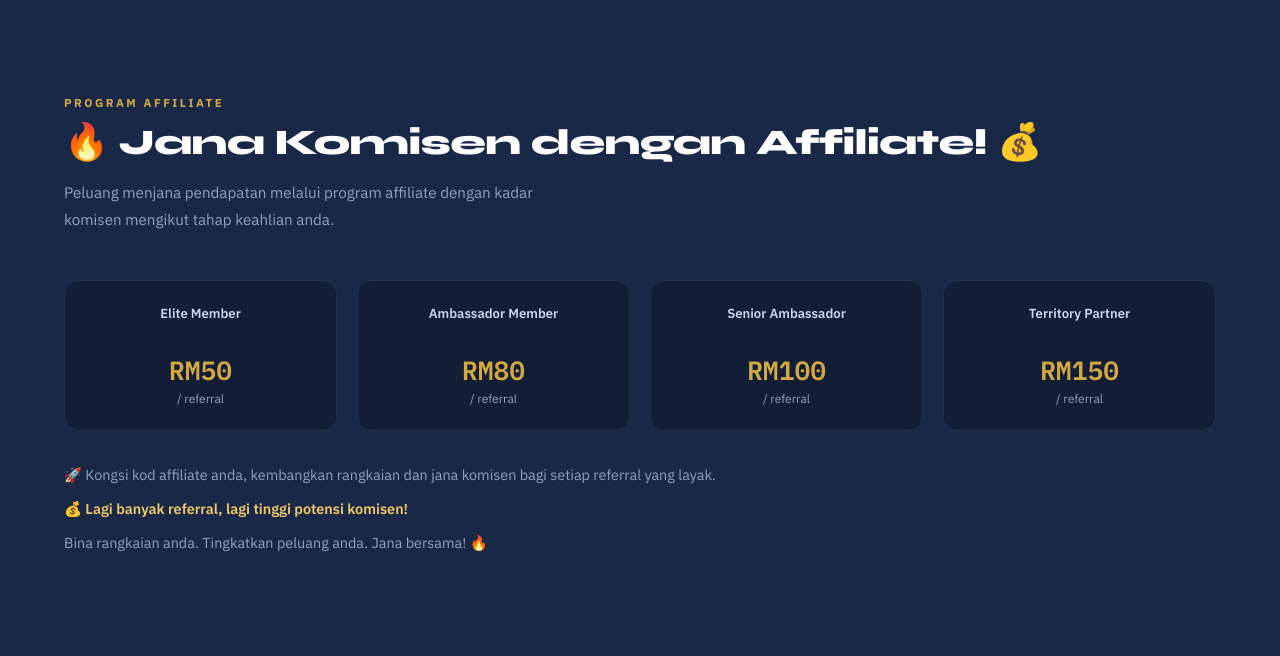
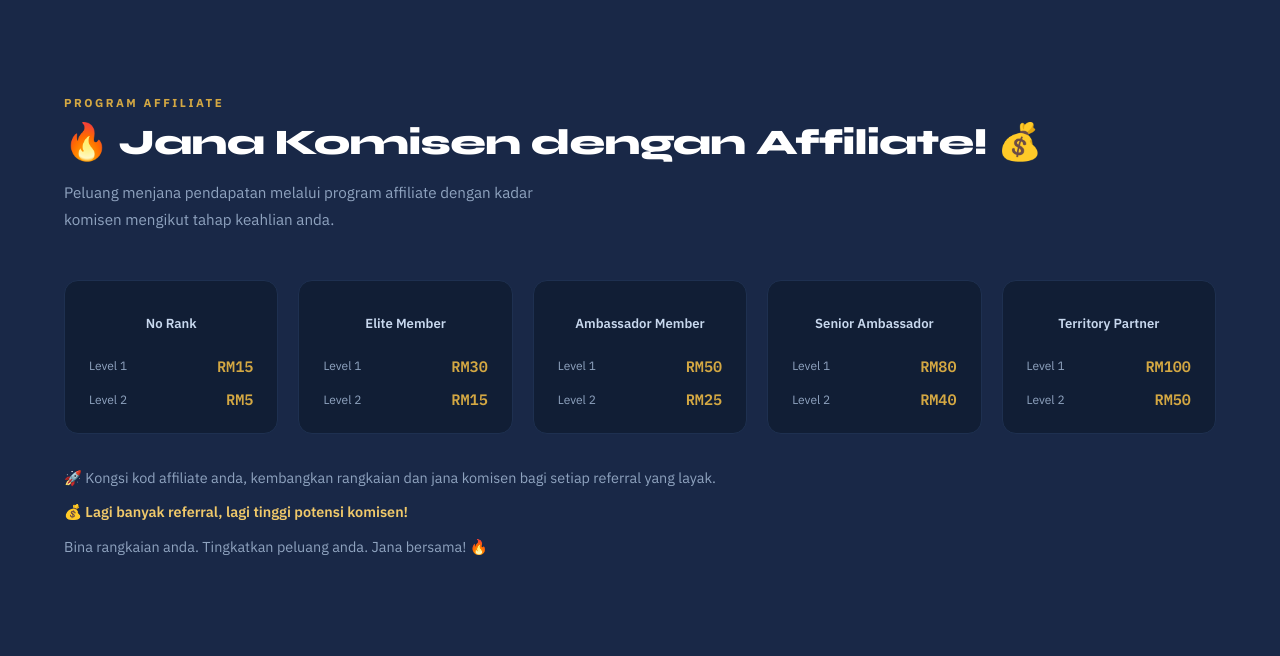
Before and after one commit to johnrambo1312/TradeNex-V2, a Flask app: page / in a window 1280 px wide. Shown: the part 2290-2946 px from the top of the page. Run offline with Flask 3, Linux system fonts and the light colour scheme; some libraries are stand-ins or nearby versions.

Commit message:
Sync homepage affiliate rates with commission tiers
Co-authored-by: Copilot <223556219+Copilot@users.noreply.github.com>

```diff
--- a/app.py
+++ b/app.py
@@ -510,7 +510,20 @@ def generate_referral_code():
 
 @app.route("/")
 def home():
-    return render_template("index.html")
+    rank_names = {0: "No Rank"}
+    rank_names.update({rank: name for rank, name, _ in INCENTIVE_RANKS})
+    affiliate_commission_ranks = [
+        {
+            "name": rank_names[rank],
+            "level_one": rates[1],
+            "level_two": rates[2],
+        }
+        for rank, rates in sorted(REFERRAL_COMMISSION_RATES.items())
+    ]
+    return render_template(
+        "index.html",
+        affiliate_commission_ranks=affiliate_commission_ranks,
+    )
 
 
 # ---------------------------------------------------------------------------
--- a/templates/index.html
+++ b/templates/index.html
@@ -156,11 +156,11 @@ section{padding:6rem 4rem}
 .why-text{color:var(--text-muted);font-size:0.85rem;line-height:1.7}
 
 /* ===== REFERRAL PROGRAM ===== */
-.referral-grid{display:grid;grid-template-columns:repeat(4,1fr);gap:1.25rem;margin:2rem 0}
+.referral-grid{display:grid;grid-template-columns:repeat(5,minmax(0,1fr));gap:1.25rem;margin:2rem 0}
 .referral-card{background:var(--navy2);border:1px solid var(--border);border-radius:14px;padding:1.5rem;text-align:center}
-.referral-tier{color:var(--text-light);font-size:0.82rem;font-weight:600;line-height:1.4;min-height:2.3rem}
-.referral-commission{font-family:'IBM Plex Mono',monospace;color:var(--gold);font-size:1.65rem;font-weight:700;margin-top:0.65rem}
-.referral-unit{color:var(--text-muted);font-size:0.75rem;margin-top:0.25rem}
+.referral-tier{color:var(--text-light);font-size:0.82rem;font-weight:600;line-height:1.4;min-height:2.3rem;display:flex;align-items:center;justify-content:center}
+.referral-rate{display:flex;justify-content:space-between;align-items:center;gap:0.5rem;margin-top:0.85rem;color:var(--text-muted);font-size:0.75rem}
+.referral-rate strong{font-family:'IBM Plex Mono',monospace;color:var(--gold);font-size:0.95rem}
 .referral-copy{color:var(--text-muted);font-size:0.9rem;line-height:1.7}
 .referral-highlight{color:var(--gold2);font-weight:600}
 
@@ -565,26 +565,13 @@ footer{background:var(--navy2);border-top:1px solid var(--border);padding:5rem 4
     <h2 class="section-title">🔥 Jana Komisen dengan Affiliate! 💰</h2>
     <p class="section-desc">Peluang menjana pendapatan melalui program affiliate dengan kadar komisen mengikut tahap keahlian anda.</p>
     <div class="referral-grid">
-      <div class="referral-card">
-        <div class="referral-tier">Elite Member</div>
-        <div class="referral-commission">RM50</div>
-        <div class="referral-unit">/ referral</div>
-      </div>
-      <div class="referral-card">
-        <div class="referral-tier">Ambassador Member</div>
-        <div class="referral-commission">RM80</div>
-        <div class="referral-unit">/ referral</div>
-      </div>
-      <div class="referral-card">
-        <div class="referral-tier">Senior Ambassador</div>
-        <div class="referral-commission">RM100</div>
-        <div class="referral-unit">/ referral</div>
-      </div>
-      <div class="referral-card">
-        <div class="referral-tier">Territory Partner</div>
-        <div class="referral-commission">RM150</div>
-        <div class="referral-unit">/ referral</div>
-      </div>
+      {% for rank in affiliate_commission_ranks %}
+        <div class="referral-card">
+          <div class="referral-tier">{{ rank.name }}</div>
+          <div class="referral-rate"><span>Level 1</span><strong>RM{{ '%.0f'|format(rank.level_one) }}</strong></div>
+          <div class="referral-rate"><span>Level 2</span><strong>RM{{ '%.0f'|format(rank.level_two) }}</strong></div>
+        </div>
+      {% endfor %}
     </div>
     <p class="referral-copy">🚀 Kongsi kod affiliate anda, kembangkan rangkaian dan jana komisen bagi setiap referral yang layak.</p>
     <p class="referral-copy referral-highlight" style="margin-top:0.6rem">💰 Lagi banyak referral, lagi tinggi potensi komisen!</p>
```
